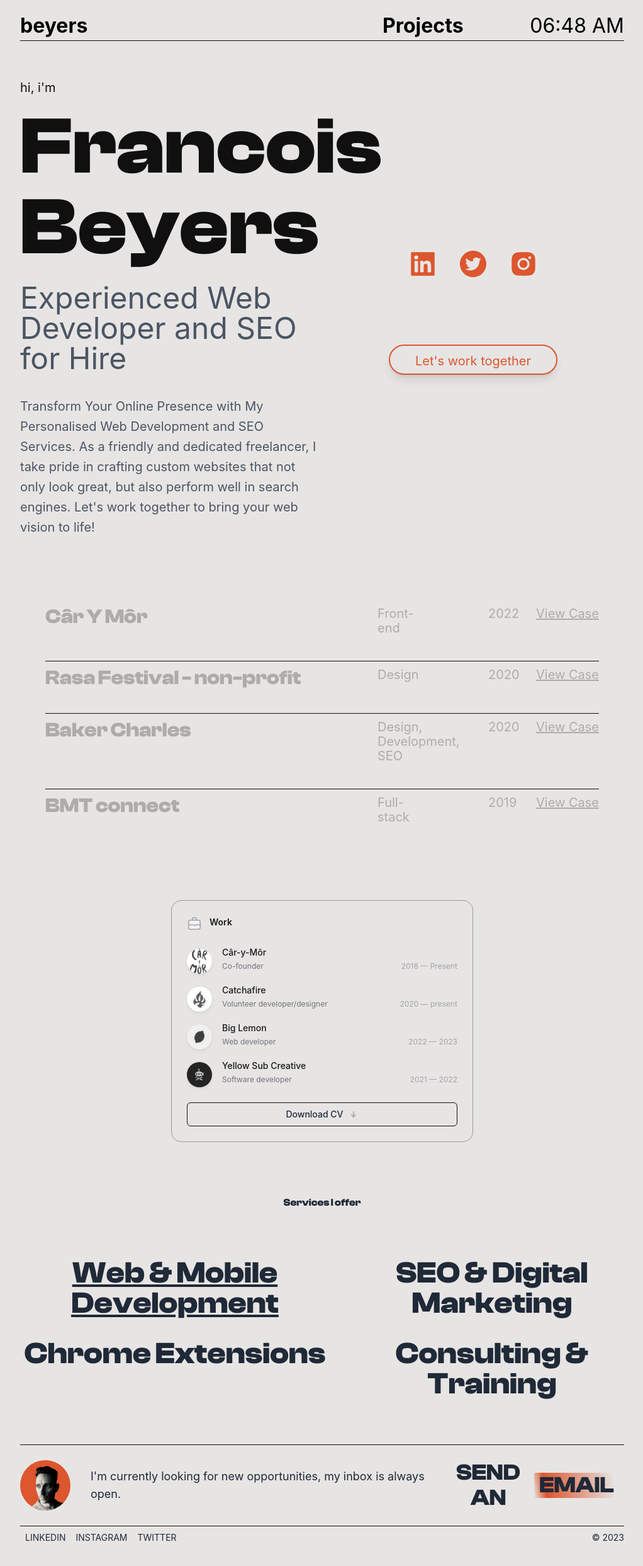
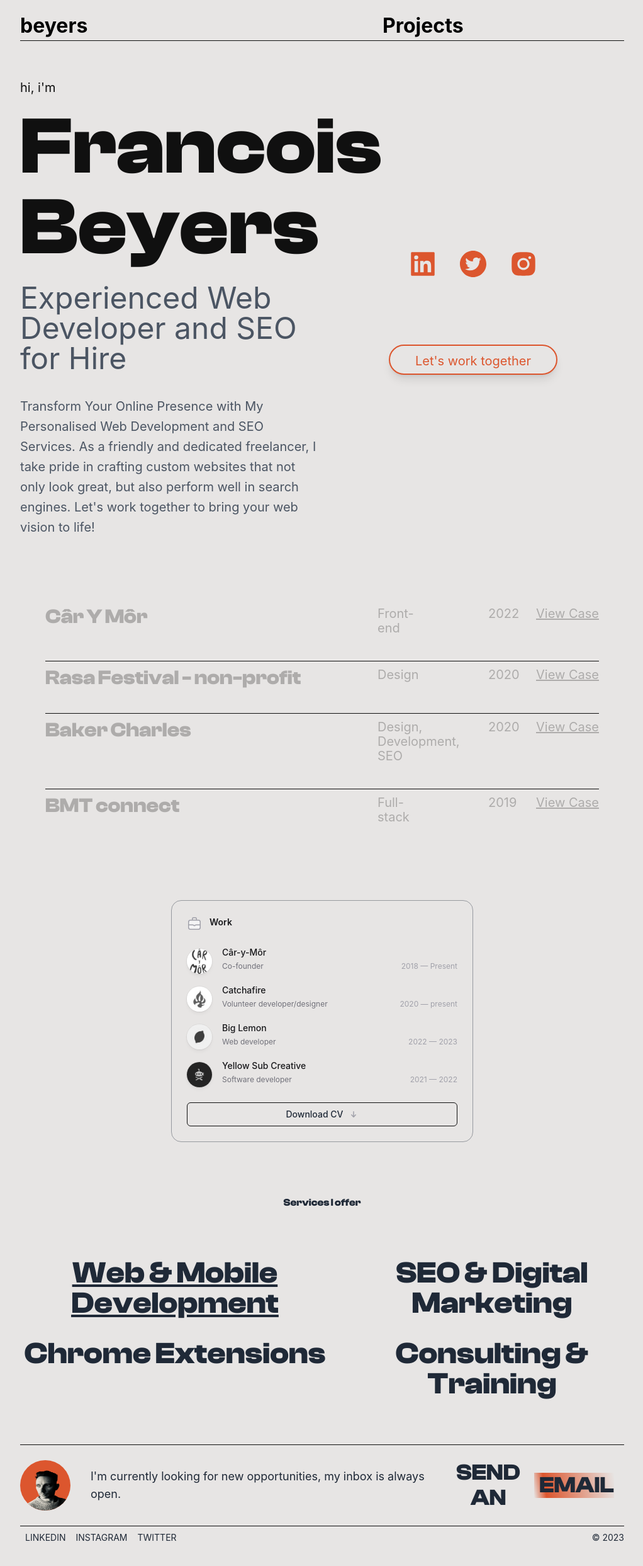
Before and after one commit to francoisbeyers/portfolio, a Next.js app: page / in a window 1280 px wide. Shown: the top 2486 px of the page at 63% size, without its empty margins (128-1150 px from the left). Built offline with nearby package versions, Linux system fonts and the light colour scheme.

Commit message:
fixed images

```diff
--- a/app/WorkExperince.jsx
+++ b/app/WorkExperience.jsx
@@ -35,10 +35,10 @@ export default function WorkExperience() {
               <Image
                 alt="carymor logo"
                 src={resumeCYM}
-                layout="fill"
-                objectFit="cover"
                 decoding="async"
                 data-nimg="1"
+                fill
+                sizes="(max-width: 640px) 100vw, 640px"
                 className="h-7 w-7 grayscale hover:filter-none hover-duration-500"
                 loading="lazy"
                 style={{ color: "transparent" }}
@@ -67,8 +67,8 @@ export default function WorkExperience() {
               <Image
                 alt="catchafire logo"
                 src={resumeCF}
-                layout="fill"
-                objectFit="cover"
+                fill
+                sizes="(max-width: 640px) 100vw, 640px"
                 decoding="async"
                 data-nimg="1"
                 className="h-7 w-7 grayscale hover:filter-none hover-duration-500"
@@ -101,8 +101,8 @@ export default function WorkExperience() {
               <Image
                 alt="big lemon logo"
                 src={resumeBL}
-                layout="fill"
-                objectFit="cover"
+                fill
+                sizes="(max-width: 640px) 100vw, 640px"
                 decoding="async"
                 data-nimg="1"
                 className="h-7 w-7 grayscale hover:filter-none hover-duration-500"
@@ -135,8 +135,8 @@ export default function WorkExperience() {
               <Image
                 alt="yellow sub logo"
                 src={resumeYS}
-                layout="fill"
-                objectFit="cover"
+                fill
+                sizes="(max-width: 640px) 100vw, 640px"
                 decoding="async"
                 data-nimg="1"
                 className="h-7 w-7 grayscale hover:filter-none hover-duration-500"
--- a/app/layout.js
+++ b/app/layout.js
@@ -14,24 +14,24 @@ const clash = localFont({
 });
 
 export default function RootLayout({ children }) {
-  const [time, setTime] = useState(
-    new Date().toLocaleTimeString([], {
-      hour: "2-digit",
-      minute: "2-digit",
-    })
-  );
+  // const [time, setTime] = useState(
+  //   new Date().toLocaleTimeString([], {
+  //     hour: "2-digit",
+  //     minute: "2-digit",
+  //   })
+  // );
 
-  useEffect(() => {
-    const interval = setInterval(() => {
-      setTime(
-        new Date().toLocaleTimeString([], {
-          hour: "2-digit",
-          minute: "2-digit",
-        })
-      );
-    }, 1000);
-    return () => clearInterval(interval);
-  }, []);
+  // useEffect(() => {
+  //   const interval = setInterval(() => {
+  //     setTime(
+  //       new Date().toLocaleTimeString([], {
+  //         hour: "2-digit",
+  //         minute: "2-digit",
+  //       })
+  //     );
+  //   }, 1000);
+  //   return () => clearInterval(interval);
+  // }, []);
   return (
     <html lang="en" className={`${clash.variable}`}>
       <head />
@@ -80,10 +80,10 @@ export default function RootLayout({ children }) {
                 </Link> */}
               </div>
               <span
-                suppressHydrationWarning={true}
+                // suppressHydrationWarning={true}
                 className="hidden ml-auto font-normal md:block"
               >
-                {time}
+                {/* {time} */}
               </span>
             </nav>
           </div>
@@ -94,12 +94,7 @@ export default function RootLayout({ children }) {
             <div className="justify-center text-center md:flex md:justify-between ">
               <div className="flex items-center">
                 <div className="relative w-20 h-20 p-10 mr-8 overflow-hidden rounded-full bg-orange md:h-20 md:w-20">
-                  <Image
-                    src={avatar}
-                    layout="fill"
-                    objectFit="cover"
-                    alt="profile image"
-                  />
+                  <Image src={avatar} fill sizes="100%" alt="profile image" />
                 </div>
                 <p className="py-2 text-sm text-left text-gray-800 md:text-lg">
                   I&apos;m currently looking for new opportunities, my inbox is
--- a/app/page.jsx
+++ b/app/page.jsx
@@ -19,7 +19,7 @@ import resumeCF from "../public/Resume-catchf_fire.jpg";
 import resumeYS from "../public/Resume-yellowsub.jpg";
 import ProjectList from "./ProjectList";
 import SocialMediaLinks from "./SocialMediaLinks";
-import WorkExperience from "./WorkExperince";
+import WorkExperience from "./WorkExperience";
 
 export default function Home() {
   const titleAnim = {
```
